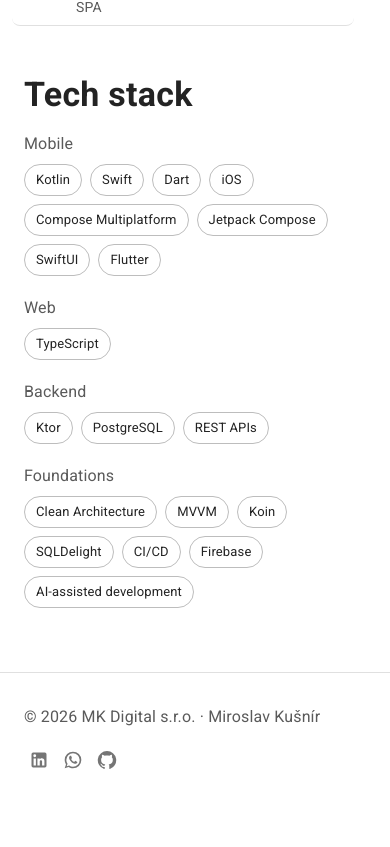
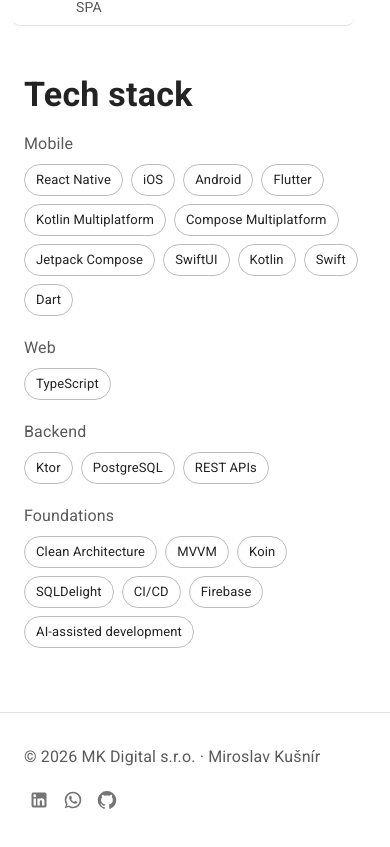
Before and after one commit to mkdigitalsk/portfolio, a Next.js app: page / in a window 390 px wide. Shown: the part 860-1707 px from the top of the page. Before the commit the page ends 1667 px from the top, so only its background shows below. Built offline with nearby package versions, Linux system fonts and the light colour scheme; no server answers; what @mui/material-nextjs would draw is missing.

Commit message:
lead Mobile stack with platforms (RN/iOS/Android/Flutter), split iOS/Android

```diff
--- a/src/app/page.tsx
+++ b/src/app/page.tsx
@@ -21,7 +21,19 @@
 const techGroups = [
   {
     labelKey: 'techStack.mobile',
-    items: ['Kotlin', 'Swift', 'Dart', 'iOS', 'Compose Multiplatform', 'Jetpack Compose', 'SwiftUI', 'Flutter'],
+    items: [
+      'React Native',
+      'iOS',
+      'Android',
+      'Flutter',
+      'Kotlin Multiplatform',
+      'Compose Multiplatform',
+      'Jetpack Compose',
+      'SwiftUI',
+      'Kotlin',
+      'Swift',
+      'Dart',
+    ],
   },
   { labelKey: 'techStack.web', items: ['TypeScript'] },
   { labelKey: 'techStack.backend', items: ['Ktor', 'PostgreSQL', 'REST APIs'] },
```
